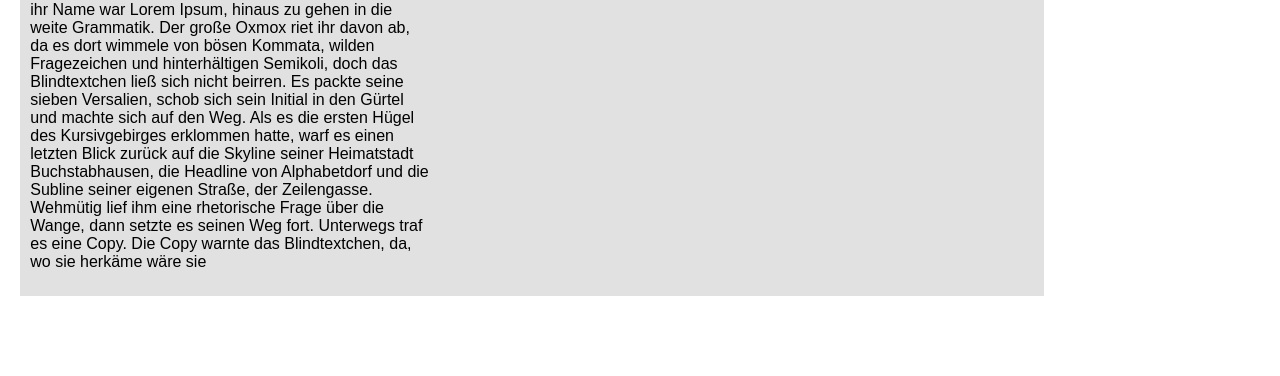
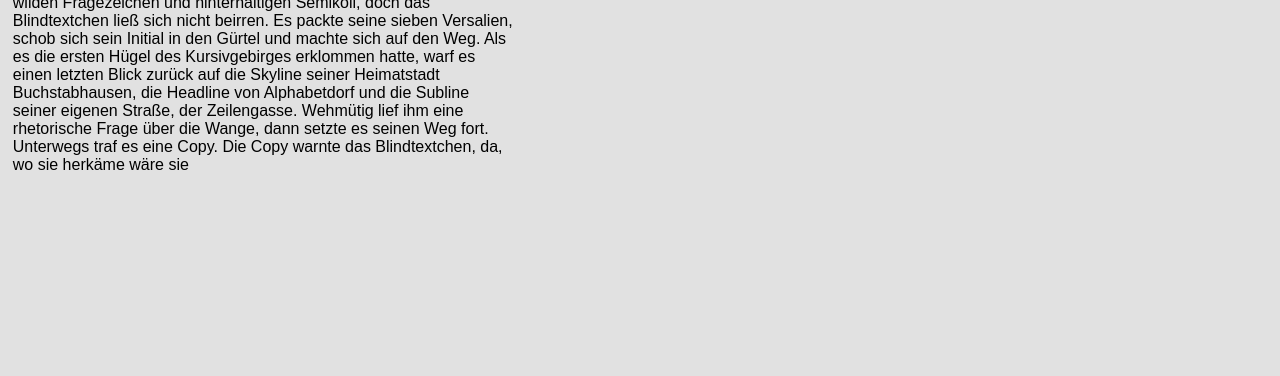
Before and after one commit to chrisland/jquery.cl.onePageSystem, a plain HTML site: page index.html in a window 1280 px wide. Shown: the part 424-800 px from the top of the page. Drawn offline with Linux system fonts and the light colour scheme.

Commit message:
update html / edit read

```diff
--- a/css/style.css
+++ b/css/style.css
@@ -1,9 +1,11 @@
 
 html, body {
-	padding: 10px;
+	padding: 0;
 	margin: 0;
 	font-family: sans-serif;
 	font-size: 100%;
+	width: 100%;
+	height: 100%;
 }
 
 
@@ -13,10 +15,7 @@ html, body {
 	display: none;
 }
 
-#pages {
-	width: 1024px;
-	height: 700px;
-}
+
 
 .page {
 	width: 100%;
--- a/index.html
+++ b/index.html
@@ -23,6 +23,12 @@
 		<title>onPageSystem // www.chrisland.de</title>
 
 		<link rel="stylesheet" href="css/style.css">
+
+		<style>
+			.page {
+				display: none;
+			}
+		</style>
 	</head>
 
 
@@ -30,7 +36,6 @@
 <body>
 
 
-	<div id="pages">
 
 	<div class="page" id="page_1">
 		<div class="nav">
@@ -88,19 +93,9 @@
 		</div>
 	</div>
 
-	</div>
 
 	<script src="js/onPageSystem-min.js"></script>
 	<script src="js/onPageSystem-tasks.js"></script>
-
-	<!--
-	!!!!!!!!!!!!!!!!!!!!!!!!!!!!!!!!!!!!!!
-
-		SYS.init.doReady() only for testing on local browser
-		remove if you are using phonegap
-
-	!!!!!!!!!!!!!!!!!!!!!!!!!!!!!!!!!!!!!!
-	-->
 
 	<script>
 		window.onload = function() {
```
Also changed, not shown: 1 other file. Lines whose indentation alone changed are shown as unchanged.
